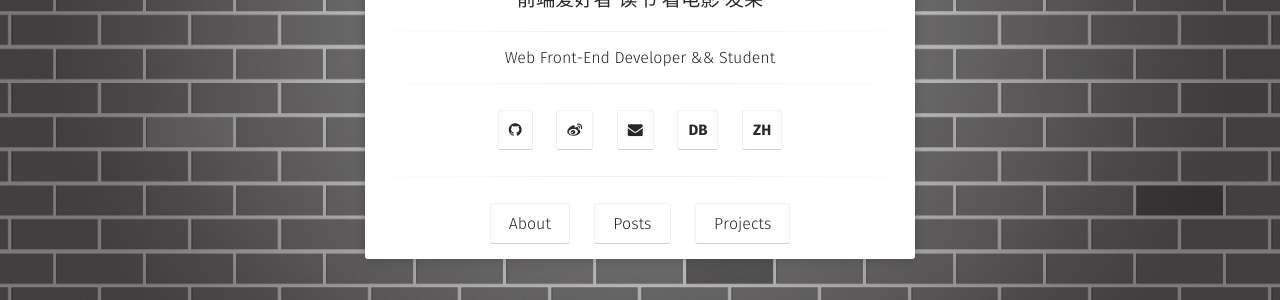
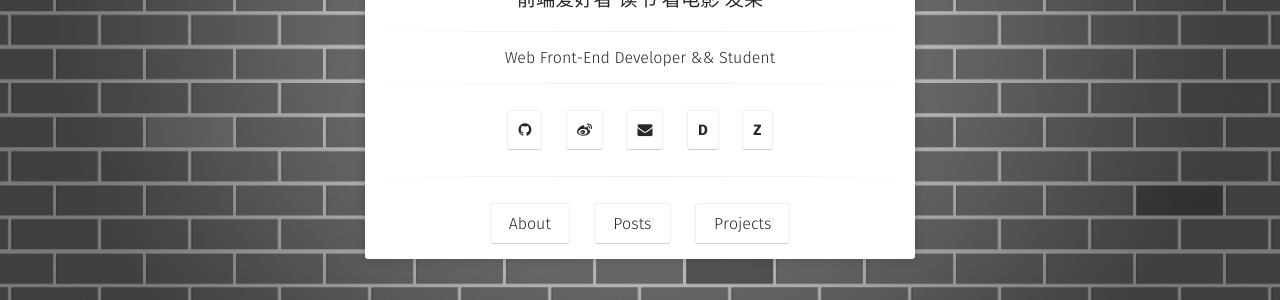
Before and after one commit to Chenyueli/Blog, a Jekyll site: the page built from index.html, in a window 1280 px wide. Shown: the part 421-721 px from the top of the page. Built offline with Jekyll 4.4.1, drawn with Linux system fonts in a browser that asks for light colours; some web fonts are replaced.

Commit message:
change less post

```diff
--- a/_includes/social-links.html
+++ b/_includes/social-links.html
@@ -3,6 +3,6 @@
                         <a class="social-btn" href="http://github.com/Chenyueli" target="_blank" ><i class="fa fa-github" aria-hidden="true"></i></a>
                         <a class="social-btn" href="http://www.weibo.com/3203834660" target="_blank" ><i class="fa fa-weibo" aria-hidden="true"></i></a>
                         <a class="social-btn" href="mailto:me@18559024715.163.com" target="_blank"><i class="fa fa-envelope" aria-hidden="true"></i></a>
-                         <a class="social-btn" href="http://www.douban.com/people/Chenyueli/" target="_blank" >DB</a>
-                        <a class="social-btn" href="http://www.zhihu.com/people/chenyuelili" target="_blank">ZH</a>
+                         <a class="social-btn" href="http://www.douban.com/people/Chenyueli/" target="_blank" >D</a>
+                        <a class="social-btn" href="http://www.zhihu.com/people/chenyuelili" target="_blank">Z</a>
                     </h3>
```
